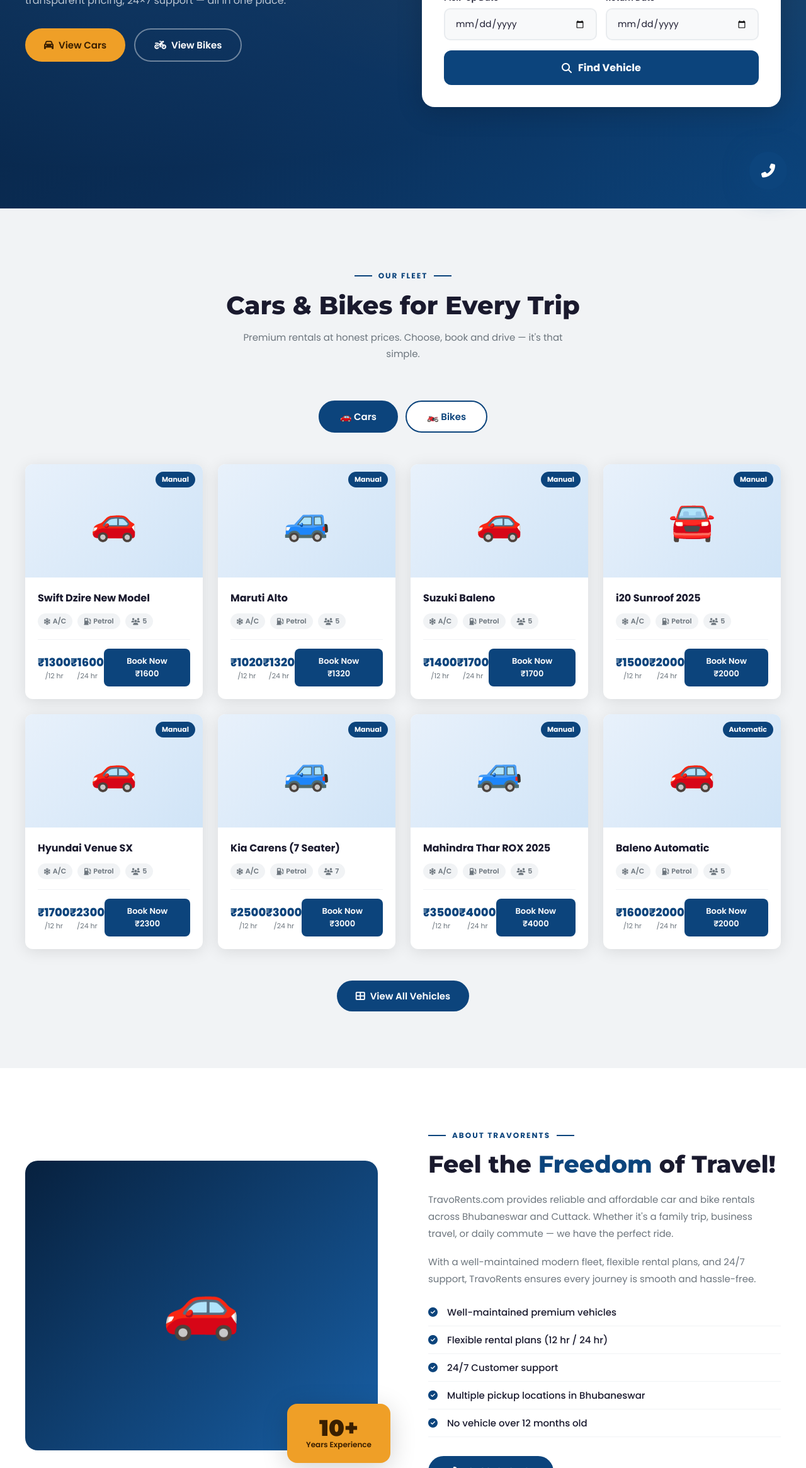
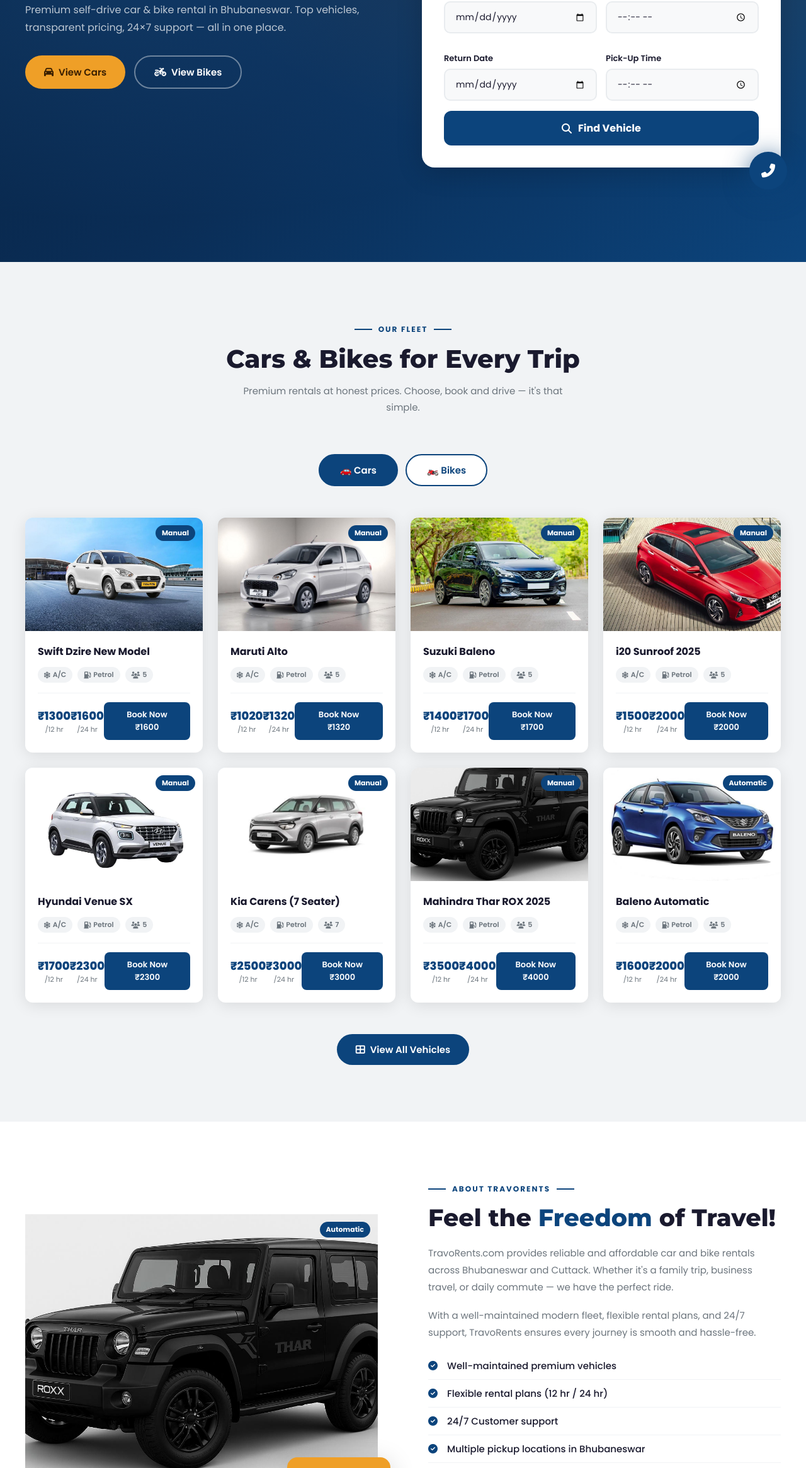
Before and after one commit to travorent-com/travorents.com, a website: page index.html in a window 1280 px wide. Shown: the part 469-2800 px from the top of the page at 63% size. Drawn offline with Linux system fonts and the light colour scheme.

Commit message:
Add files via upload

```diff
--- a/index.html
+++ b/index.html
@@ -411,7 +411,7 @@ footer ul li a:hover{color:var(--primary-light);gap:12px;}
   <div class="header-top">
     <i class="fas fa-phone-alt"></i> Call Anytime:
     <a href="tel:6372465107">+91 6372465107</a> &nbsp;|&nbsp;
-    <a href="mailto:info@travorents.com">info@travorents.com</a>
+    <a href="mailto:travorents.com@gmail.com">travorents.com@gmail.com</a>
   </div>
   <nav>
       <!-- TR Circle Logo -->
@@ -474,8 +474,16 @@ footer ul li a:hover{color:var(--primary-light);gap:12px;}
           <input type="date" id="bkPickup">
         </div>
         <div class="form-group">
+          <label>Pick-Up Time</label>
+          <input type="time" id="bkPickup">
+        </div>
+        <div class="form-group">
           <label>Return Date</label>
           <input type="date" id="bkReturn">
+        </div>
+        <div class="form-group">
+          <label>Pick-Up Time</label>
+          <input type="time" id="bkPickup">
         </div>
       </div>
       <button class="find-btn" onclick="findVehicle()"><i class="fas fa-search"></i> Find Vehicle</button>
@@ -499,56 +507,64 @@ footer ul li a:hover{color:var(--primary-light);gap:12px;}
     <!-- CARS -->
     <div class="tab-content active vehicles-grid" id="tab-cars">
       <div class="vehicle-card">
-        <div class="card-img">🚗<span class="card-badge">Manual</span></div>
+        <div class="card-img">
+             <img src="images/maruti dizaer.jpeg"alt="Swift Dzire"style="width:100%;height:100%;object-fit:cover;"><span class="card-badge">Manual</span></div>
         <div class="card-body"><h3>Swift Dzire New Model</h3>
           <div class="card-specs"><span class="spec-tag"><i class="fas fa-snowflake"></i> A/C</span><span class="spec-tag"><i class="fas fa-gas-pump"></i> Petrol</span><span class="spec-tag"><i class="fas fa-users"></i> 5</span></div>
           <div class="card-price"><div class="price-item"><div class="amount">₹1300</div><div class="duration">/12 hr</div></div><div class="price-item"><div class="amount">₹1600</div><div class="duration">/24 hr</div></div>
           <button class="book-btn" onclick="payNow(1600)">Book Now ₹1600</button></div></div>
       </div>
       <div class="vehicle-card">
-        <div class="card-img">🚙<span class="card-badge">Manual</span></div>
+        <div class="card-img">
+           <img src="images/alto k10.jpeg"alt="Alto k10"style="width:100%;height:100%;object-fit:cover;"><span class="card-badge">Manual</span></div>
         <div class="card-body"><h3>Maruti Alto</h3>
           <div class="card-specs"><span class="spec-tag"><i class="fas fa-snowflake"></i> A/C</span><span class="spec-tag"><i class="fas fa-gas-pump"></i> Petrol</span><span class="spec-tag"><i class="fas fa-users"></i> 5</span></div>
           <div class="card-price"><div class="price-item"><div class="amount">₹1020</div><div class="duration">/12 hr</div></div><div class="price-item"><div class="amount">₹1320</div><div class="duration">/24 hr</div></div>
           <button class="book-btn" onclick="payNow(1320)">Book Now ₹1320</button></div></div>
       </div>
       <div class="vehicle-card">
-        <div class="card-img">🚗<span class="card-badge">Manual</span></div>
+        <div class="card-img">
+          <img src="images/baleno.jpeg"alt="baleno"style="width:100%;height:100%;object-fit:cover;"><span class="card-badge">Manual</span></div>
         <div class="card-body"><h3>Suzuki Baleno</h3>
           <div class="card-specs"><span class="spec-tag"><i class="fas fa-snowflake"></i> A/C</span><span class="spec-tag"><i class="fas fa-gas-pump"></i> Petrol</span><span class="spec-tag"><i class="fas fa-users"></i> 5</span></div>
           <div class="card-price"><div class="price-item"><div class="amount">₹1400</div><div class="duration">/12 hr</div></div><div class="price-item"><div class="amount">₹1700</div><div class="duration">/24 hr</div></div>
           <button class="book-btn" onclick="payNow(1700)">Book Now ₹1700</button></div></div>
       </div>
       <div class="vehicle-card">
-        <div class="card-img">🚘<span class="card-badge">Manual</span></div>
+        <div class="card-img">
+          <img src="images/hundyai.jpeg"alt="i20 Sunroof 2025"style="width:100%;height:100%;object-fit:cover;"><span class="card-badge">Manual</span></div>
         <div class="card-body"><h3>i20 Sunroof 2025</h3>
           <div class="card-specs"><span class="spec-tag"><i class="fas fa-snowflake"></i> A/C</span><span class="spec-tag"><i class="fas fa-gas-pump"></i> Petrol</span><span class="spec-tag"><i class="fas fa-users"></i> 5</span></div>
           <div class="card-price"><div class="price-item"><div class="amount">₹1500</div><div class="duration">/12 hr</div></div><div class="price-item"><div class="amount">₹2000</div><div class="duration">/24 hr</div></div>
           <button class="book-btn" onclick="payNow(2000)">Book Now ₹2000</button></div></div>
       </div>
       <div class="vehicle-card">
-        <div class="card-img">🚗<span class="card-badge">Manual</span></div>
+        <div class="card-img">
+          <img src="images/venue.jpeg"alt="Hyundai Venue SX"style="width:100%;height:100%;object-fit:cover;"><span class="card-badge">Manual</span></div>
         <div class="card-body"><h3>Hyundai Venue SX</h3>
           <div class="card-specs"><span class="spec-tag"><i class="fas fa-snowflake"></i> A/C</span><span class="spec-tag"><i class="fas fa-gas-pump"></i> Petrol</span><span class="spec-tag"><i class="fas fa-users"></i> 5</span></div>
           <div class="card-price"><div class="price-item"><div class="amount">₹1700</div><div class="duration">/12 hr</div></div><div class="price-item"><div class="amount">₹2300</div><div class="duration">/24 hr</div></div>
           <button class="book-btn" onclick="payNow(2300)">Book Now ₹2300</button></div></div>
       </div>
       <div class="vehicle-card">
-        <div class="card-img">🚙<span class="card-badge">Manual</span></div>
+        <div class="card-img">
+          <img src="images/Kia Carens.jpeg"alt="Kia Carens (7 Seater)"style="width:100%;height:100%;object-fit:cover;"><span class="card-badge">Manual</span></div>
         <div class="card-body"><h3>Kia Carens (7 Seater)</h3>
           <div class="card-specs"><span class="spec-tag"><i class="fas fa-snowflake"></i> A/C</span><span class="spec-tag"><i class="fas fa-gas-pump"></i> Petrol</span><span class="spec-tag"><i class="fas fa-users"></i> 7</span></div>
           <div class="card-price"><div class="price-item"><div class="amount">₹2500</div><div class="duration">/12 hr</div></div><div class="price-item"><div class="amount">₹3000</div><div class="duration">/24 hr</div></div>
           <button class="book-btn" onclick="payNow(3000)">Book Now ₹3000</button></div></div>
       </div>
       <div class="vehicle-card">
-        <div class="card-img">🚙<span class="card-badge">Manual</span></div>
+        <div class="card-img">
+          <img src="images/thar.jpeg"alt="Mahindra Thar ROX 2025"style="width:100%;height:100%;object-fit:cover;"><span class="card-badge">Manual</span></div>
         <div class="card-body"><h3>Mahindra Thar ROX 2025</h3>
           <div class="card-specs"><span class="spec-tag"><i class="fas fa-snowflake"></i> A/C</span><span class="spec-tag"><i class="fas fa-gas-pump"></i> Petrol</span><span class="spec-tag"><i class="fas fa-users"></i> 5</span></div>
           <div class="card-price"><div class="price-item"><div class="amount">₹3500</div><div class="duration">/12 hr</div></div><div class="price-item"><div class="amount">₹4000</div><div class="duration">/24 hr</div></div>
           <button class="book-btn" onclick="payNow(4000)">Book Now ₹4000</button></div></div>
       </div>
       <div class="vehicle-card">
-        <div class="card-img">🚗<span class="card-badge">Automatic</span></div>
+        <div class="card-img">
+          <img src="images/baleno automatic.jpeg"alt="Baleno Automatic"style="width:100%;height:100%;object-fit:cover;"><span class="card-badge">Automatic</span></div>
         <div class="card-body"><h3>Baleno Automatic</h3>
           <div class="card-specs"><span class="spec-tag"><i class="fas fa-snowflake"></i> A/C</span><span class="spec-tag"><i class="fas fa-gas-pump"></i> Petrol</span><span class="spec-tag"><i class="fas fa-users"></i> 5</span></div>
           <div class="card-price"><div class="price-item"><div class="amount">₹1600</div><div class="duration">/12 hr</div></div><div class="price-item"><div class="amount">₹2000</div><div class="duration">/24 hr</div></div>
@@ -559,42 +575,48 @@ footer ul li a:hover{color:var(--primary-light);gap:12px;}
     <!-- BIKES -->
     <div class="tab-content vehicles-grid" id="tab-bikes">
       <div class="vehicle-card">
-        <div class="card-img">🏍️<span class="card-badge">Manual</span></div>
+        <div class="card-img">
+          <img src="images/Royal Enfield.jpeg"alt="Royal Enfield Bullet 350"style="width:100%;height:100%;object-fit:cover;"><span class="card-badge">Manual</span></div>
         <div class="card-body"><h3>Royal Enfield Bullet 350</h3>
           <div class="card-specs"><span class="spec-tag"><i class="fas fa-gas-pump"></i> Petrol</span><span class="spec-tag"><i class="fas fa-cog"></i> Manual</span><span class="spec-tag"><i class="fas fa-users"></i> 2</span></div>
           <div class="card-price"><div class="price-item"><div class="amount">₹800</div><div class="duration">/12 hr</div></div><div class="price-item"><div class="amount">₹1100</div><div class="duration">/24 hr</div></div>
           <button class="book-btn" onclick="payNow(1100)">Book Now ₹1100</button></div></div>
       </div>
       <div class="vehicle-card">
-        <div class="card-img">🏍️<span class="card-badge">Manual</span></div>
+        <div class="card-img">
+          <img src="images/ktm duke.jpeg"alt="KTM 200"style="width:100%;height:100%;object-fit:cover;"><span class="card-badge">Manual</span></div>
         <div class="card-body"><h3>KTM 200</h3>
           <div class="card-specs"><span class="spec-tag"><i class="fas fa-gas-pump"></i> Petrol</span><span class="spec-tag"><i class="fas fa-cog"></i> Manual</span><span class="spec-tag"><i class="fas fa-users"></i> 2</span></div>
           <div class="card-price"><div class="price-item"><div class="amount">₹1000</div><div class="duration">/12 hr</div></div><div class="price-item"><div class="amount">₹1400</div><div class="duration">/24 hr</div></div>
           <button class="book-btn" onclick="payNow(1400)">Book Now ₹1400</button></div></div>
       </div>
       <div class="vehicle-card">
-        <div class="card-img">🏍️<span class="card-badge">Manual</span></div>
+        <div class="card-img">
+          <img src="images/yamaha.jpeg"alt="Yamaha R15 V4"style="width:100%;height:100%;object-fit:cover;"><span class="card-badge">Manual</span></div>
         <div class="card-body"><h3>Yamaha R15 V4</h3>
           <div class="card-specs"><span class="spec-tag"><i class="fas fa-gas-pump"></i> Petrol</span><span class="spec-tag"><i class="fas fa-cog"></i> Manual</span><span class="spec-tag"><i class="fas fa-users"></i> 2</span></div>
           <div class="card-price"><div class="price-item"><div class="amount">₹1000</div><div class="duration">/12 hr</div></div><div class="price-item"><div class="amount">₹1200</div><div class="duration">/24 hr</div></div>
           <button class="book-btn" onclick="payNow(1200)">Book Now ₹1200</button></div></div>
       </div>
       <div class="vehicle-card">
-        <div class="card-img">🛵<span class="card-badge">Automatic</span></div>
+        <div class="card-img">
+          <img src="images/honda activa.jpeg"alt="Honda Activa 6G"style="width:100%;height:100%;object-fit:cover;"><span class="card-badge">Automatic</span></div>
         <div class="card-body"><h3>Honda Activa 6G</h3>
           <div class="card-specs"><span class="spec-tag"><i class="fas fa-gas-pump"></i> Petrol</span><span class="spec-tag"><i class="fas fa-cog"></i> Automatic</span><span class="spec-tag"><i class="fas fa-users"></i> 2</span></div>
           <div class="card-price"><div class="price-item"><div class="amount">₹400</div><div class="duration">/12 hr</div></div><div class="price-item"><div class="amount">₹500</div><div class="duration">/24 hr</div></div>
           <button class="book-btn" onclick="payNow(500)">Book Now ₹500</button></div></div>
       </div>
       <div class="vehicle-card">
-        <div class="card-img">🏍️<span class="card-badge">Manual</span></div>
+        <div class="card-img">
+          <img src="images/Hero Pleasure Plus.jpeg"alt="Hero Pleasure Plus"style="width:100%;height:100%;object-fit:cover;"><span class="card-badge">Automatic</span></div>
         <div class="card-body"><h3>Hero Pleasure Plus</h3>
           <div class="card-specs"><span class="spec-tag"><i class="fas fa-gas-pump"></i> Petrol</span><span class="spec-tag"><i class="fas fa-cog"></i> Automatic</span><span class="spec-tag"><i class="fas fa-users"></i> 2</span></div>
           <div class="card-price"><div class="price-item"><div class="amount">₹400</div><div class="duration">/12 hr</div></div><div class="price-item"><div class="amount">₹550</div><div class="duration">/24 hr</div></div>
           <button class="book-btn" onclick="payNow(550)">Book Now ₹550</button></div></div>
       </div>
       <div class="vehicle-card">
-        <div class="card-img">🏍️<span class="card-badge">Manual</span></div>
+        <div class="card-img">
+          <img src="images/pulser 150.jpeg"alt="Pulsar 150"style="width:100%;height:100%;object-fit:cover;"><span class="card-badge">Manual</span></div>
         <div class="card-body"><h3>Pulsar 150</h3>
           <div class="card-specs"><span class="spec-tag"><i class="fas fa-gas-pump"></i> Petrol</span><span class="spec-tag"><i class="fas fa-cog"></i> Manual</span><span class="spec-tag"><i class="fas fa-users"></i> 2</span></div>
           <div class="card-price"><div class="price-item"><div class="amount">₹500</div><div class="duration">/12 hr</div></div><div class="price-item"><div class="amount">₹700</div><div class="duration">/24 hr</div></div>
@@ -610,7 +632,8 @@ footer ul li a:hover{color:var(--primary-light);gap:12px;}
   <div class="container">
     <div class="about-grid">
       <div class="about-img-wrap">
-        <div class="about-img">🚗</div>
+        <div class="about-img">
+          <img src="images/thar.jpeg"alt="Baleno Automatic"style="width:100%;height:100%;object-fit:cover;"><span class="card-badge">Automatic</span></div>
         <div class="about-badge"><div class="number">10+</div><div class="label">Years Experience</div></div>
       </div>
       <div class="about-text">
@@ -703,7 +726,7 @@ footer ul li a:hover{color:var(--primary-light);gap:12px;}
         <p>Providing reliable, affordable and premium vehicle rentals across Bhubaneswar. Your trusted travel partner since 2014.</p>
         <p><i class="fas fa-map-marker-alt" style="color:#378ADD"></i> IRC Village, Nayapalli, Bhubaneswar, Odisha</p>
         <p><i class="fas fa-phone" style="color:#378ADD"></i> <a href="tel:+6372465107" style="color:rgba(255,255,255,0.6);text-decoration:none">+91 6372465107</a></p>
-        <p><i class="fas fa-envelope" style="color:#378ADD"></i> <a href="mailto:info@travorents.com" style="color:rgba(255,255,255,0.6);text-decoration:none">info@travorents.com</a></p>
+        <p><i class="fas fa-envelope" style="color:#378ADD"></i> <a href="mailto:info@travorents.com" style="color:rgba(255,255,255,0.6);text-decoration:none">travorents.com@gmail.com</a></p>
         <div class="social-links">
           <a href="#"><i class="fab fa-facebook-f"></i></a>
           <a href="#"><i class="fab fa-instagram"></i></a>
```
Also changed, not shown: images/Hero Pleasure Plus.jpeg (added), images/Kia Carens.jpeg (added), images/Royal Enfield.jpeg (added), images/alto k10.jpeg (added), images/baleno automatic.jpeg (added), images/baleno.jpeg (added), images/honda activa.jpeg (added), images/hundyai.jpeg (added), images/ktm duke.jpeg (added), images/maruti dizaer.jpeg (added), images/pulser 150.jpeg (added), images/thar.jpeg (added), images/venue.jpeg (added), images/yamaha.jpeg (added).
